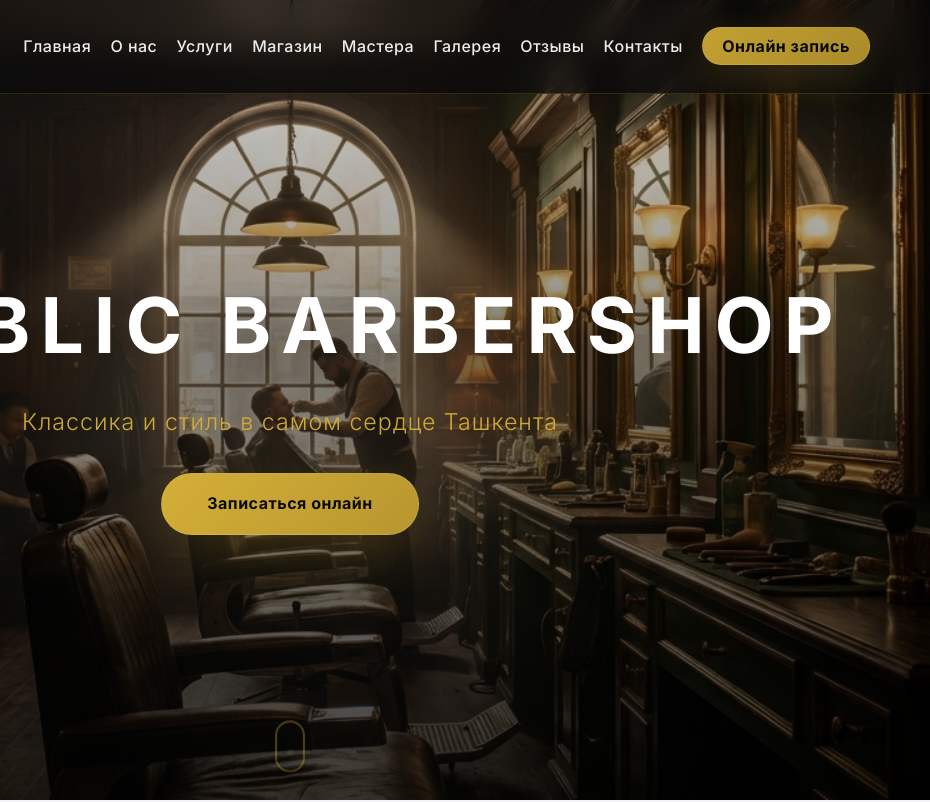
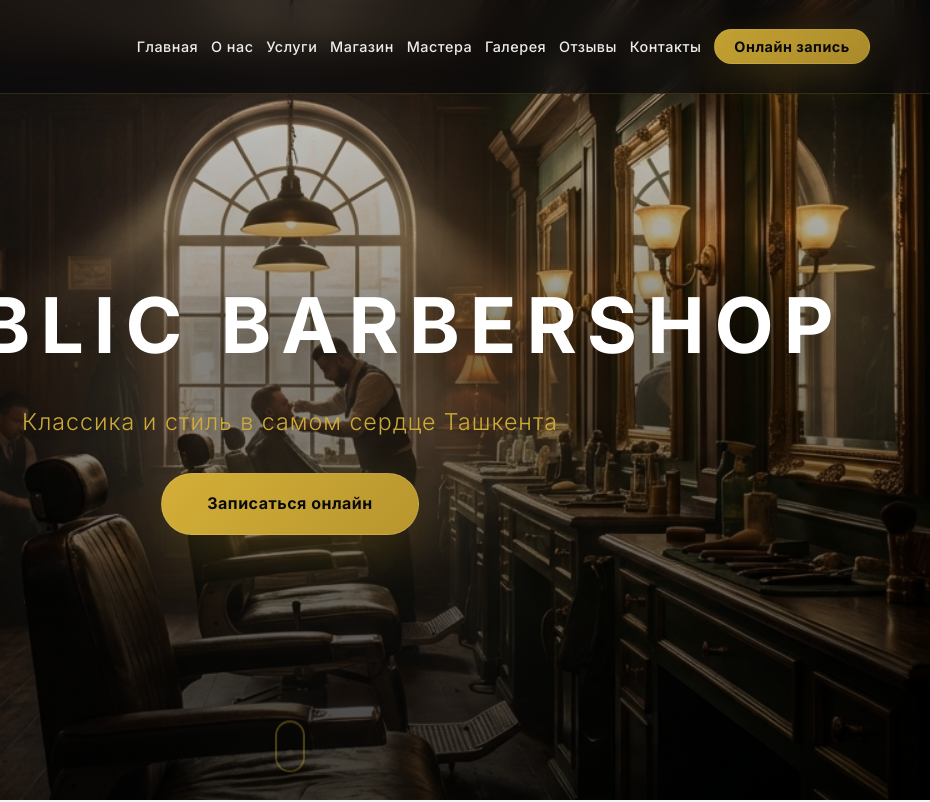
Before and after one commit to CrystaLLCoding/RepublicWEB, a website: page index.html in a window 1280 px wide. Shown: the top 802 px of the page, 350-1280 px from the left. Drawn offline with Linux system fonts and the light colour scheme; no server answers.

```diff
--- a/styles.css
+++ b/styles.css
@@ -144,13 +144,14 @@
 .nav-menu {
   display: flex;
   list-style: none;
-  gap: 1.2rem;
+  gap: 0.8rem;
   align-items: center;
 }
 
 .nav-menu a {
   color: var(--text-light);
   text-decoration: none;
+  font-size: 0.9rem;
   font-weight: 500;
   letter-spacing: 0.5px;
   opacity: 0.92;
```
